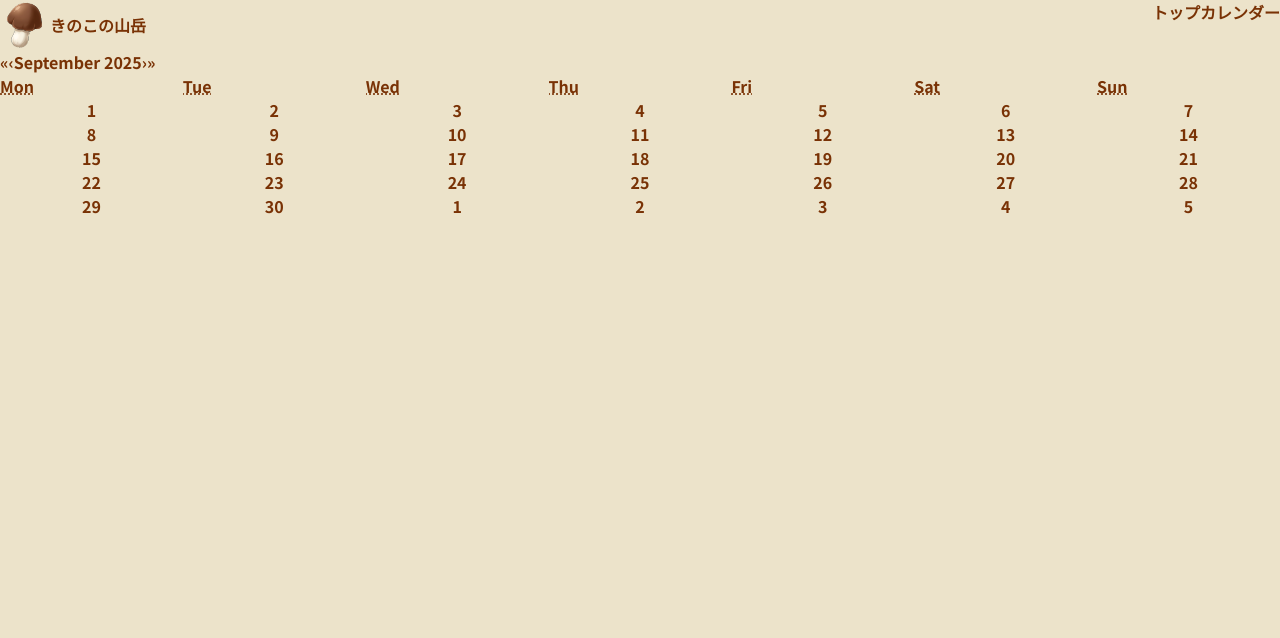
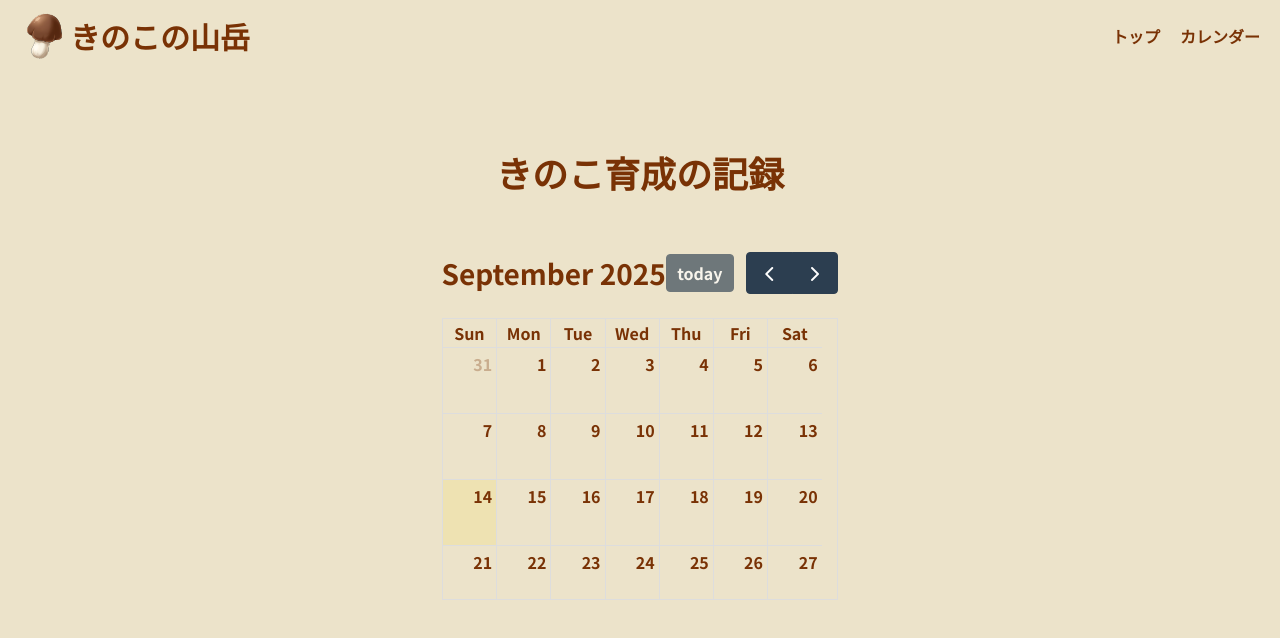
Before and after one commit to Nobu-DD/Mushroom_Mountain, a Next.js app: page /calendar in a window 1280 px wide. Shown: the top 638 px of the page. Built offline with nearby package versions, Linux system fonts and the light colour scheme.

Commit message:
fix:ESLintの対象外ディレクトリ、ファイル設定

```diff
--- /dev/null
+++ b/app/calendar/_components/CalendarElement.tsx
@@ -0,0 +1,25 @@
+'use client'
+import FullCalendar from '@fullcalendar/react'
+import dayGridPlugin from '@fullcalendar/daygrid'
+// import { useState } from 'react'
+
+// type dateElement = Date | null;
+// type dateInput = dateElement | [dateElement, dateElement];
+
+export default function CalendarElement() {
+  // const [date, dateChange] = useState<dateInput>(new Date());
+
+  return (
+    <div>
+      <div className="flex justify-center">
+        <h1 className="text-4xl">きのこ育成の記録</h1>
+      </div>
+      <div className="flex justify-center mt-15">
+        <FullCalendar
+          plugins={[dayGridPlugin]}
+          initialView="dayGridMonth"
+        />
+      </div>
+    </div>
+  )
+}
--- a/app/calendar/page.tsx
+++ b/app/calendar/page.tsx
@@ -1,8 +1,8 @@
-import Calendar from 'react-calendar'
-export default function Page() {
+import CalendarElement from './_components/CalendarElement';
+export default function CalendarPage() {
   return (
     <div>
-      <Calendar/>
+      <CalendarElement/>
     </div>
   );
 }
--- a/app/layout.tsx
+++ b/app/layout.tsx
@@ -20,8 +20,10 @@ export default function RootLayout({
 }) {
   return (
     <html data-theme="retro" lang="ja" className={notoSansJapanese.className}>
-      <Header />
-      <body>{children}</body>
+      <body className="">
+        <Header />
+        <main className="mt-20">{children}</main>
+      </body>
     </html>
   )
 }
--- a/app/page.tsx
+++ b/app/page.tsx
@@ -1,15 +1,9 @@
-import Image from 'next/image'
+// import Image from 'next/image'
 import Link from 'next/link'
 
 export default function TopPage() {
   return (
     <div className="flex justify-center">
-      <Image
-        src="/mushroom.png"
-        alt="きのこ"
-        width={100}
-        height={100}
-      />
       <h1 className="text-2xl mb-5 ">きのこの山岳</h1>
       <div>
         <Link href="/calendar" className="btn" >カレンダーページへ</Link>
--- a/components/header.tsx
+++ b/components/header.tsx
@@ -3,26 +3,26 @@ import Link from 'next/link'
 
 export default function Header() {
   return (
-    <header className="flex justify-between">
-      <div className="flex items-center">
+    <header className="flex justify-between h-18">
+      <div className="flex items-center ml-5">
         <Image
           src="/mushroom.png"
           alt="きのこ"
           width={50}
           height={50}
         />
-        <h1>きのこの山岳</h1>
+        <h1 className="text-3xl">きのこの山岳</h1>
       </div>
-      <nav>
+      <nav className="flex items-center">
         <Link
           href="/"
-          className=""
+          className="mr-5"
         >
           トップ
         </Link>
         <Link
           href="/calendar"
-          className=""
+          className="mr-5"
         >
           カレンダー
         </Link>
--- /dev/null
+++ b/next.config.mjs
@@ -0,0 +1,14 @@
+// @ts-check
+
+/**
+ * @type {import('next').NextConfig}
+ */
+const nextConfig = {
+  transpilePackages: [
+    '@fullcalendar/core',
+    '@fullcalendar/daygrid',
+    '@fullcalendar/react'
+  ],
+};
+
+export default nextConfig
--- a/package.json
+++ b/package.json
@@ -2,11 +2,13 @@
   "name": "Mushroom_Mountain",
   "version": "0.1.0",
   "dependencies": {
+    "@fullcalendar/core": "^6.1.19",
+    "@fullcalendar/daygrid": "^6.1.19",
+    "@fullcalendar/react": "^6.1.19",
     "@tailwindcss/postcss": "^4.1.13",
     "next": "^15.5.3",
     "postcss": "^8.5.6",
     "react": "^19.1.1",
-    "react-calendar": "^6.0.0",
     "react-dom": "^19.1.1",
     "tailwindcss": "^4.1.13"
   },
```
Also changed, not shown: eslint.config.mts, next-env.d.ts, 1 other file (tests, documents, lock files or other folders).
